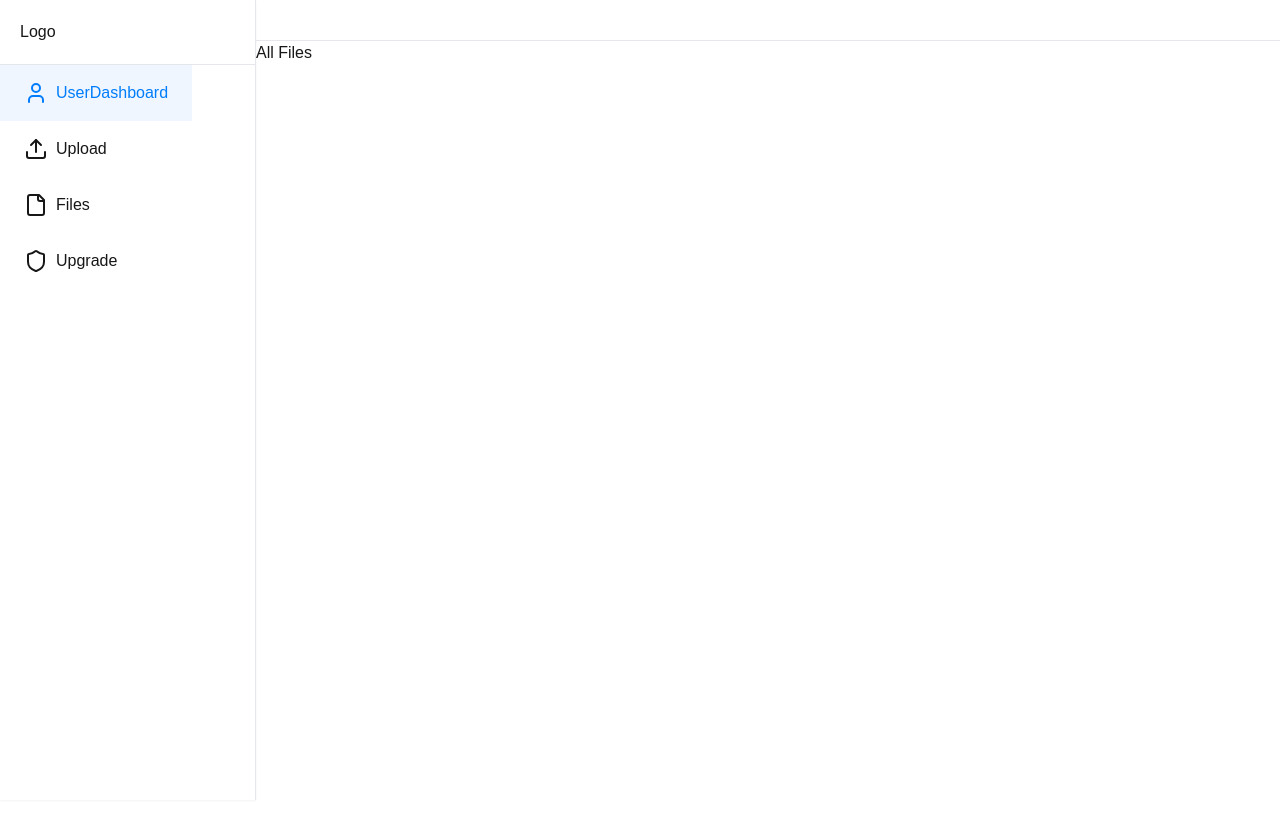
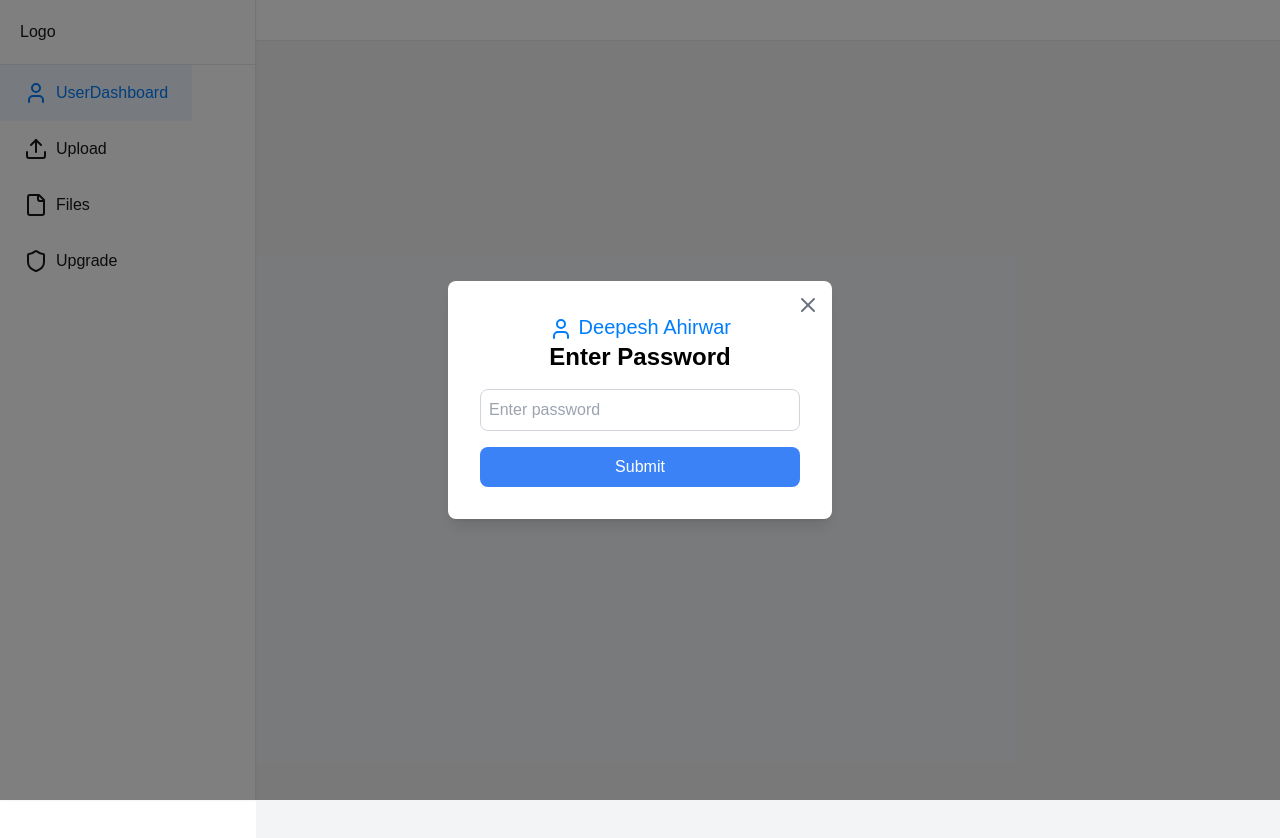
Before and after one commit to deepeshahirwar/file-sharing, a Next.js app in the folder file-sharing-app/: page /files in a window 1280 px wide. Shown: the top 838 px of the page. Before the commit the page ends 800 px from the top, so only its background shows below. Built offline with nearby package versions, Linux system fonts and the light colour scheme.

Commit message:
Rendering all uploaded files into files page with password protected

```diff
--- /dev/null
+++ b/file-sharing-app/app/(dashboard)/(routes)/files/_components/PasswordModal.js
@@ -0,0 +1,57 @@
+import React, { useState } from 'react';
+import { User, X } from 'lucide-react';
+
+function PasswordModal({ onPasswordSubmit, onClose }) {
+  const [password, setPassword] = useState('');
+  const [error, setError] = useState('');
+
+  const handlePasswordSubmit = (e) => {
+    e.preventDefault();
+    const weakPassword = 'admin123'; // Replace with your weak password
+
+    if (password === weakPassword) {
+      onPasswordSubmit(); // Call the function to grant access
+    } else {
+      setError('Incorrect password. Try again.');
+    }
+  };
+
+  return (
+    <div className="fixed inset-0 flex items-center justify-center bg-black bg-opacity-50 z-50">
+      <div className="bg-white p-8 rounded-lg shadow-lg w-96 relative">
+        {/* Close Icon */}
+        <button
+          className="absolute top-3 right-3 text-gray-500 hover:text-black"
+          onClick={onClose}
+        >
+          <X className="w-6 h-6" />
+        </button>
+        <h2 className="text-xl text-center text-primary">
+          <User className="inline" /> Deepesh Ahirwar
+        </h2>
+        <h2 className="text-2xl font-bold mb-4 text-center text-black">
+          Enter Password
+        </h2>
+        <form onSubmit={handlePasswordSubmit}>
+          <input
+            type="password"
+            placeholder="Enter password"
+            value={password}
+            onChange={(e) => setPassword(e.target.value)}
+            className="w-full text-black p-2 border border-gray-300 rounded-lg mb-4"
+            required
+          />
+          {error && <p className="text-red-500 mb-4">{error}</p>}
+          <button
+            type="submit"
+            className="w-full bg-blue-500 text-white py-2 px-4 rounded-lg hover:bg-blue-600 transition duration-300"
+          >
+            Submit
+          </button>
+        </form>
+      </div>
+    </div>
+  );
+}
+
+export default PasswordModal;
--- a/file-sharing-app/app/(dashboard)/(routes)/files/page.js
+++ b/file-sharing-app/app/(dashboard)/(routes)/files/page.js
@@ -1,12 +1,102 @@
-import React from 'react'
-import UploadForm from './_components/UploadForm'
+"use client";
+import React, { useState, useEffect } from 'react';
+import { getFirestore, collection, getDocs, deleteDoc, doc } from 'firebase/firestore';
+import app from './../../../_utils/filrebaseConfig';
+import PasswordModal from './_components/PasswordModal'; // Import the PasswordModal component
+import Link from 'next/link';
+import { ArrowLeftSquare } from 'lucide-react';
 
 function Upload() {
+  const db = getFirestore(app);
+  const [files, setFiles] = useState([]);
+  const [isAuthorized, setIsAuthorized] = useState(false);
+  const [showPasswordModal, setShowPasswordModal] = useState(true); // Initially show the modal
+
+  useEffect(() => {
+    if (isAuthorized) {
+      fetchFiles(); // Fetch files if the user is authorized
+    }
+  }, [isAuthorized]);
+
+  const fetchFiles = async () => {
+    const filesCollection = collection(db, 'uploadedFile');
+    const filesSnapshot = await getDocs(filesCollection);
+    const filesList = filesSnapshot.docs.map(doc => ({ id: doc.id, ...doc.data() }));
+    setFiles(filesList);
+  };
+
+  const handleDelete = async (fileId) => {
+    const fileRef = doc(db, 'uploadedFile', fileId);
+    await deleteDoc(fileRef);
+    setFiles(files.filter(file => file.id !== fileId)); // Update UI after delete
+  };
+
+  const handlePasswordSubmit = () => {
+    setIsAuthorized(true); // Grant access after correct password
+    setShowPasswordModal(false); // Hide modal after successful submission
+  };
+
+  const handleCloseModal = () => {
+    setShowPasswordModal(false); // Close the modal when the X icon is clicked
+  };
+
   return (
-    <div>
-       All Files
+    <div className="p-5 bg-gray-100 min-h-screen">
+      {showPasswordModal && (
+        <PasswordModal onPasswordSubmit={handlePasswordSubmit} onClose={handleCloseModal} />
+      )}
+
+      {!showPasswordModal && isAuthorized && (
+        <>
+          <Link
+            className="text-blue-500 hover:text-blue-600 transition duration-300 flex items-center gap-2"
+            href="/upload"
+          >
+            <ArrowLeftSquare className="text-3xl text-blue-500 hover:text-blue-600 transition duration-300" />
+            Go to Upload
+          </Link>
+          <h1 className="text-3xl font-bold mb-8 text-center text-primary">Uploaded Files</h1>
+
+          {files.length > 0 ? (
+            <div className="grid grid-cols-1 md:grid-cols-2 lg:grid-cols-3 gap-6">
+              {files.map((file) => (
+                <div
+                  key={file.id}
+                  className="bg-white border border-gray-200 rounded-lg shadow-md p-5"
+                >
+                  <h2 className="text-xl font-semibold mb-3 text-black">
+                    File Name: {file.fileName}
+                  </h2>
+                  <p className="text-gray-600">File Size: {file.fileSize} bytes</p>
+                  <p className="text-gray-600">File Type: {file.fileType}</p>
+
+                  <div className="flex justify-between mt-4">
+                    {/* View File */}
+                    <Link
+                      className="bg-blue-500 text-white py-2 px-4 rounded-lg hover:bg-blue-600 transition duration-300"
+                      href={`/file-preview/${file.id}`}
+                    >
+                      View File
+                    </Link>
+
+                    {/* Delete File */}
+                    <button
+                      onClick={() => handleDelete(file.id)}
+                      className="bg-red-500 text-white py-2 px-4 rounded-lg hover:bg-red-600 transition duration-300"
+                    >
+                      Delete File
+                    </button>
+                  </div>
+                </div>
+              ))}
+            </div>
+          ) : (
+            <p className="text-center text-gray-500">No files found.</p>
+          )}
+        </>
+      )}
     </div>
-  )
+  );
 }
 
-export default Upload
+export default Upload;
```
